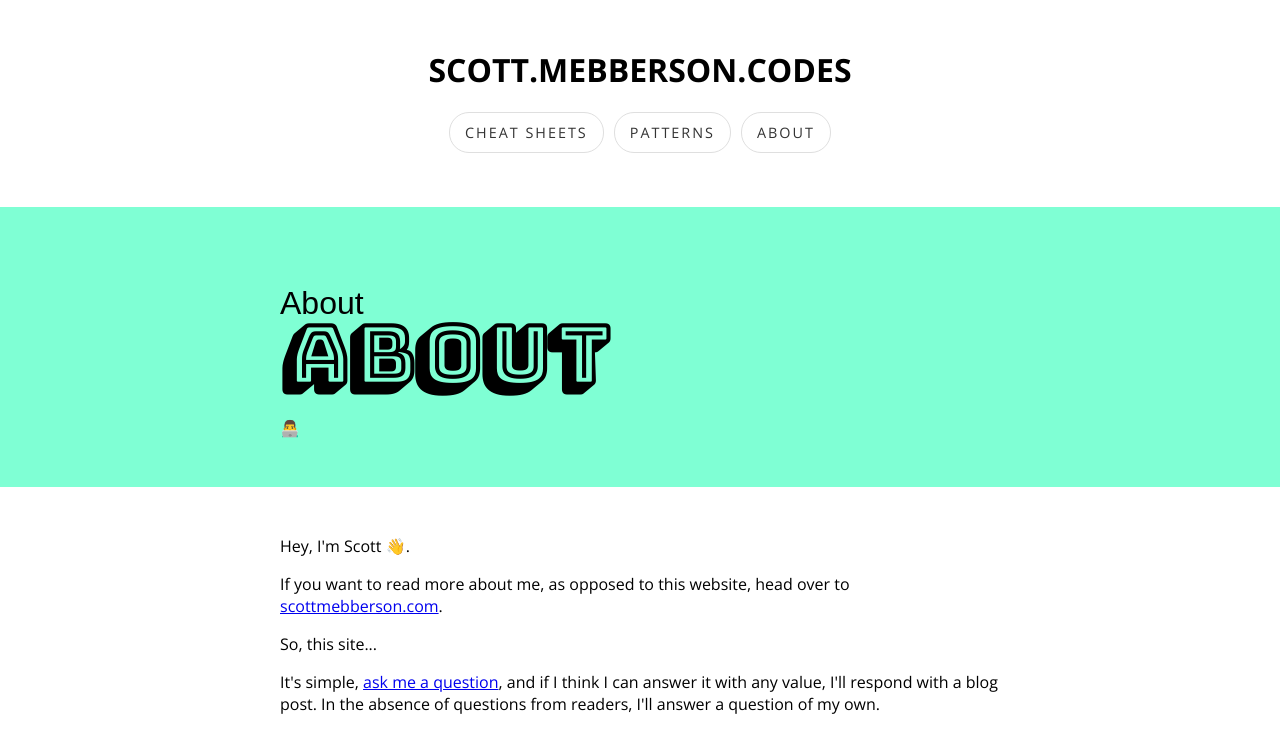
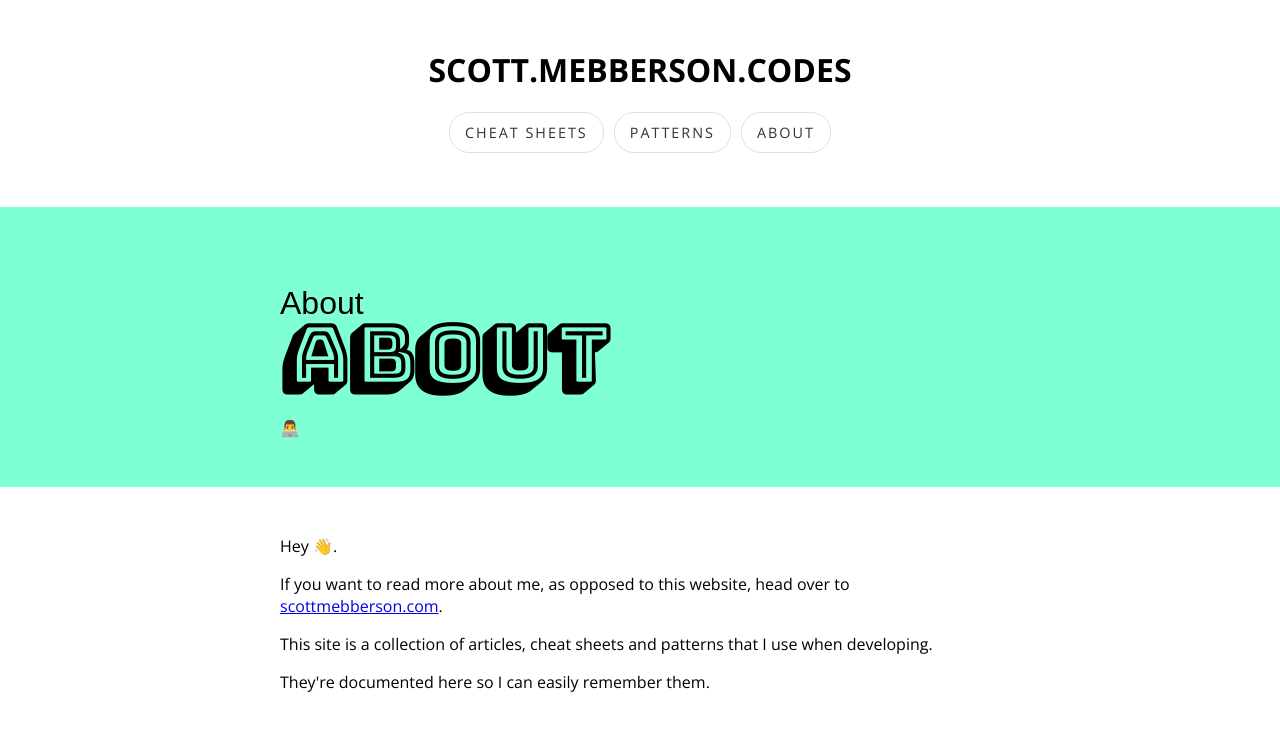
Before and after one commit to smebberson/scott.mebberson.codes, a Next.js app: page /about in a window 1280 px wide. Shown: the top 752 px of the page. Built offline with nearby package versions, Linux system fonts and the light colour scheme; a web font is replaced by a local one.

Commit message:
Updated the about us page.

```diff
--- a/pages/about.js
+++ b/pages/about.js
@@ -6,7 +6,7 @@ export default () => (
         <PageTitle emojis="👨‍💻">About</PageTitle>
 
         <div className="constrained">
-            <p>Hey, I'm Scott 👋.</p>
+            <p>Hey 👋.</p>
             <p>
                 If you want to read more about me, as opposed to this website,
                 head over to{' '}
@@ -15,16 +15,11 @@ export default () => (
                 </a>
                 .
             </p>
-            <p>So, this site...</p>
             <p>
-                It's simple,{' '}
-                <a href="mailto:scott+codes@scottmebberson.com">
-                    ask me a question
-                </a>
-                , and if I think I can answer it with any value, I'll respond
-                with a blog post. In the absence of questions from readers, I'll
-                answer a question of my own.
+                This site is a collection of articles, cheat sheets and patterns
+                that I use when developing.
             </p>
+            <p>They're documented here so I can easily remember them.</p>
         </div>
     </Layout>
 );
```
